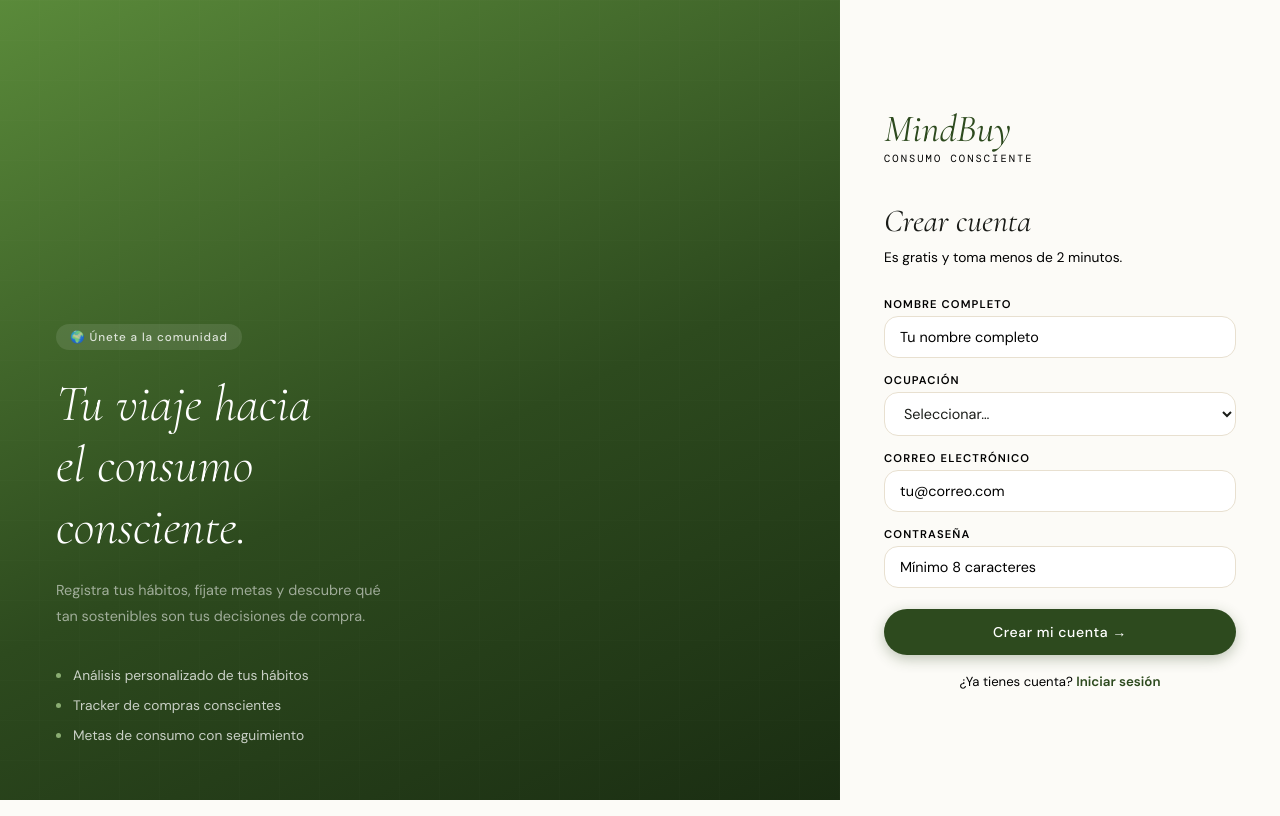
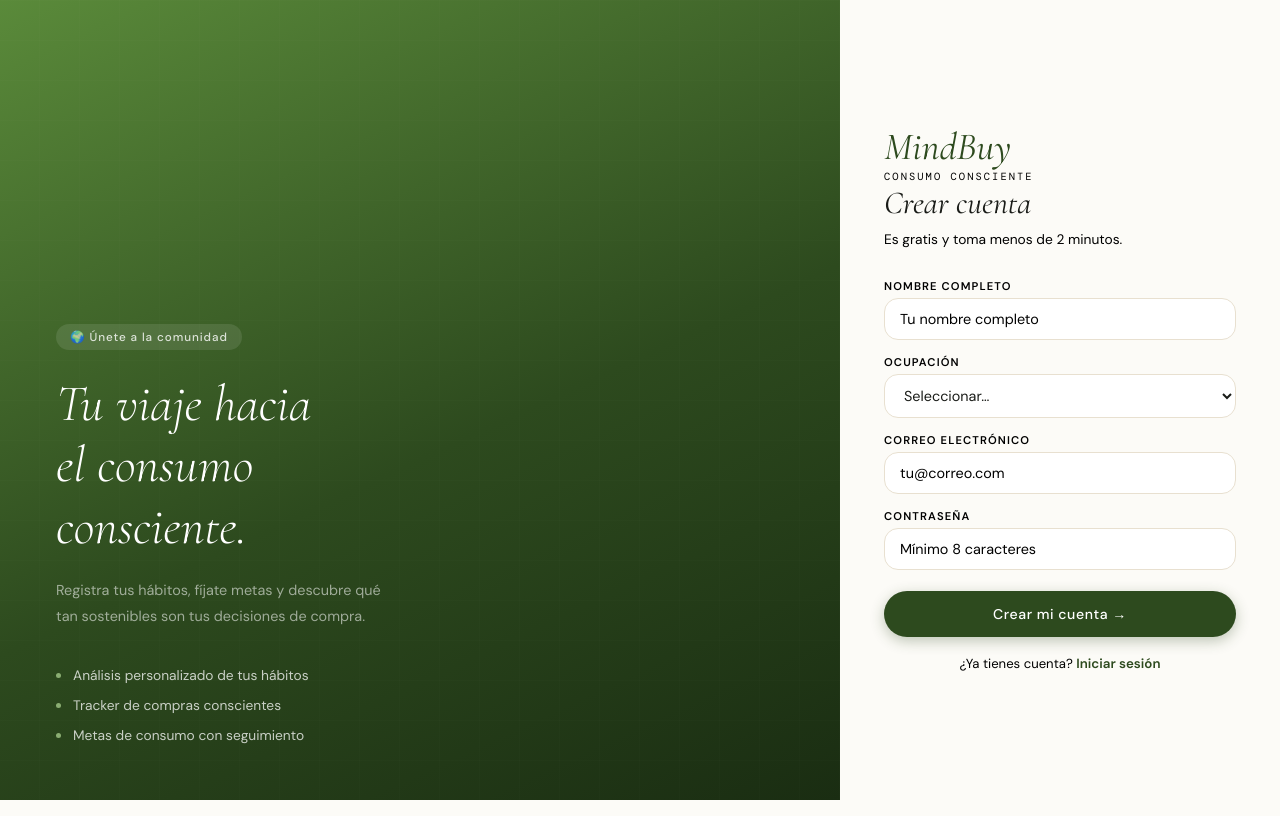
Before and after one commit to saritaarodriguezg/Mindbuy, a plain HTML site: page index.html in a window 1280 px wide. Both pictures are taken after a click on the button "Crear cuenta nueva". Drawn offline with nearby package versions, Linux system fonts and the light colour scheme; a web font is replaced by a local one.

Commit message:
Update index.html

```diff
--- a/index.html
+++ b/index.html
@@ -578,7 +578,7 @@ a{color:inherit;text-decoration:none}
       </div>
     </div>
     <div class="auth-form-side">
-      <div class="auth-logo-wrap">
+      <div class="mindbuy-logo.png">
         <div class="auth-wordmark">MindBuy</div>
         <div class="auth-wordmark-sub">Consumo Consciente</div>
       </div>
```
